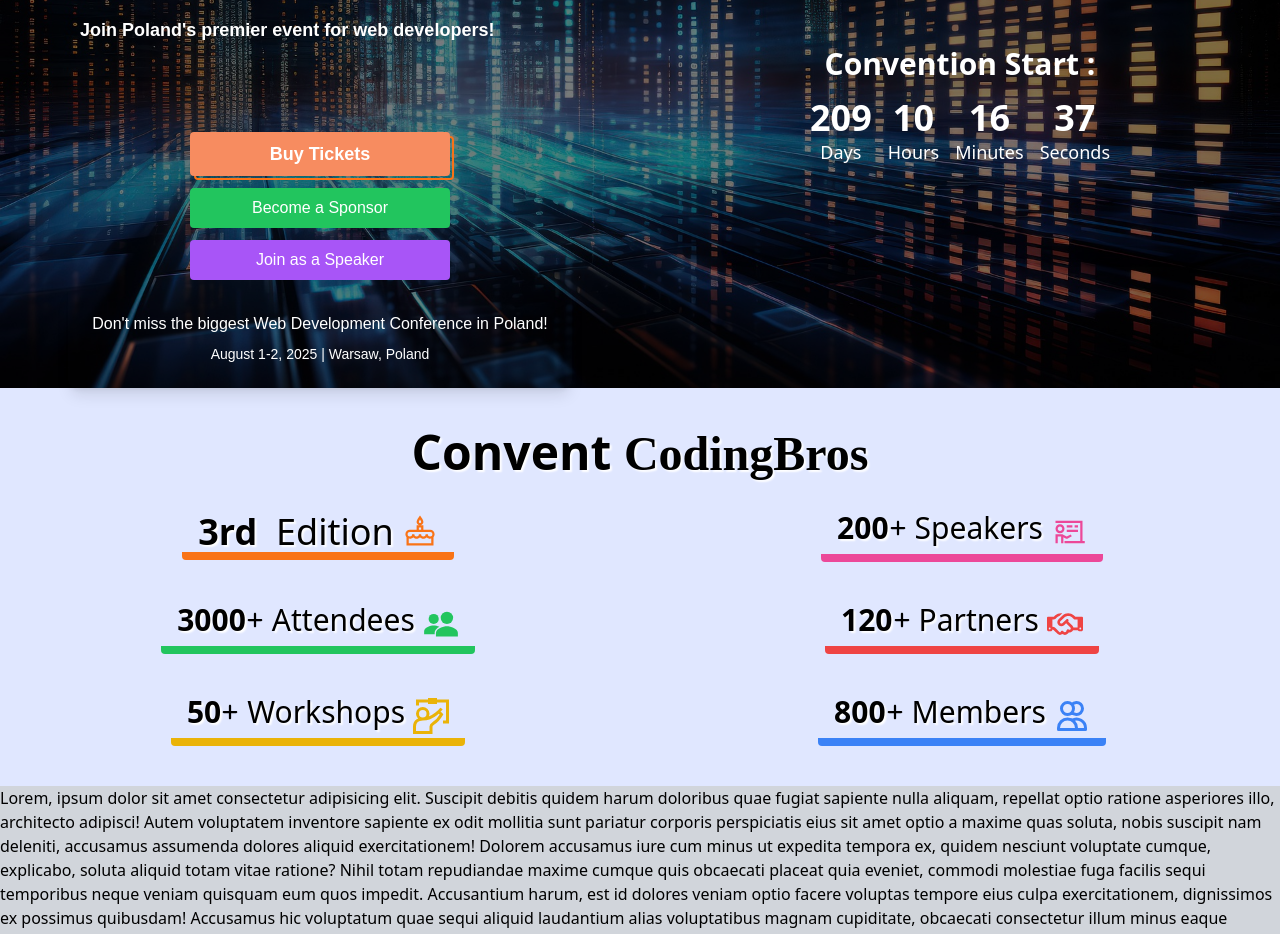
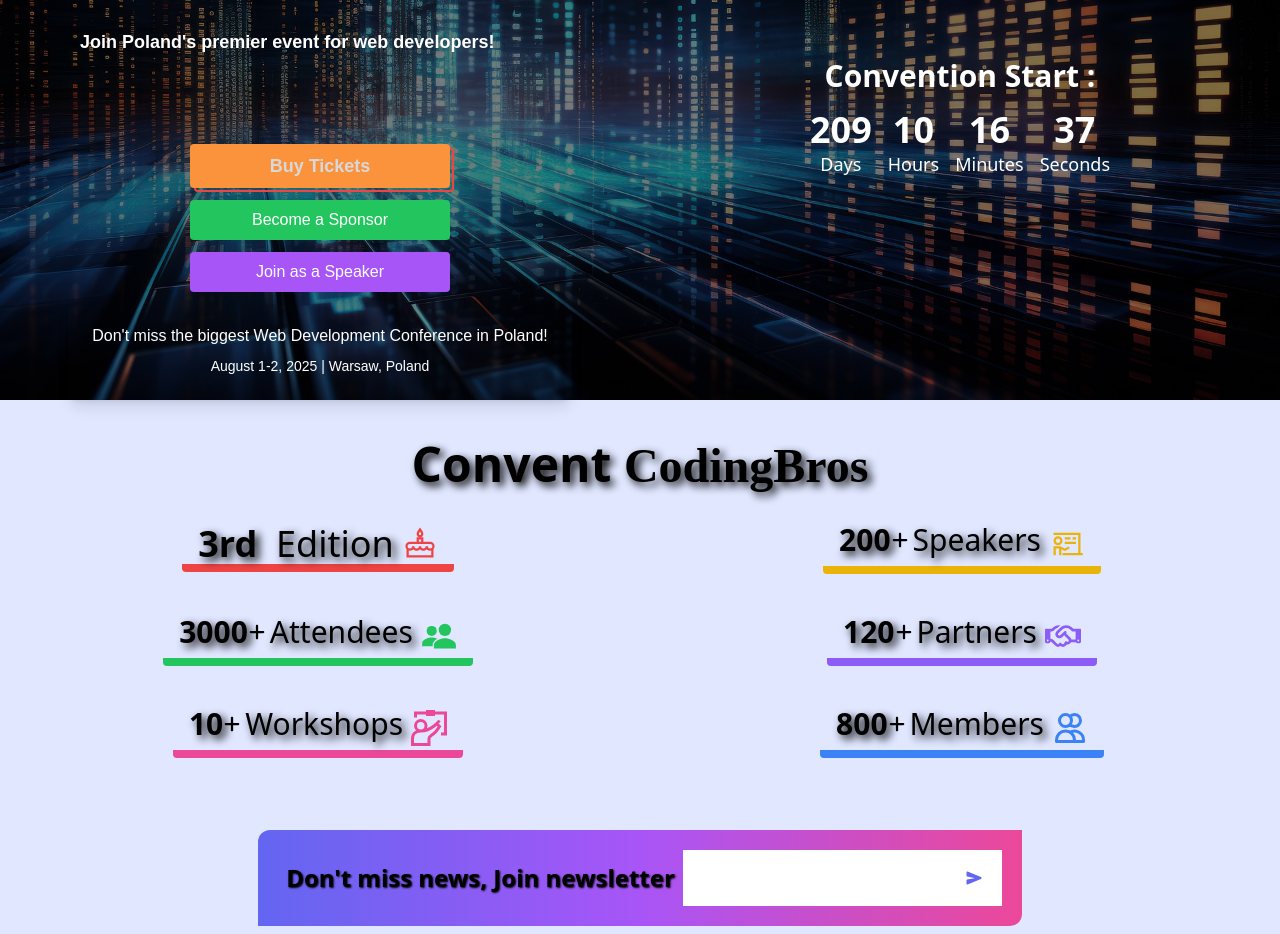
Before and after one commit to sabaudianin/NicePage, a React app: page / in a window 1280 px wide. Shown: the part 240-1174 px from the top of the page. Built offline with nearby package versions, Linux system fonts and the light colour scheme; no server answers.

Commit message:
added newsletter component

```diff
--- a/package.json
+++ b/package.json
@@ -29,13 +29,16 @@
     "webpack-dev-server": "^5.2.0"
   },
   "dependencies": {
+    "@hookform/resolvers": "^3.10.0",
     "@reduxjs/toolkit": "^2.5.0",
     "firebase": "^11.1.0",
     "react": "^18.3.1",
     "react-dom": "^18.2.0",
+    "react-hook-form": "^7.54.2",
     "react-icons": "^5.4.0",
     "react-redux": "^9.2.0",
     "react-router-dom": "^7.1.1",
-    "react-scroll": "^1.9.0"
+    "react-scroll": "^1.9.0",
+    "zod": "^3.24.1"
   }
 }
--- a/src/components/aboutUs/AboutCard.jsx
+++ b/src/components/aboutUs/AboutCard.jsx
@@ -15,7 +15,7 @@ export const AboutCard = ({
       >
         <p className="mb-2 flex items-center">
           <b>{number}</b>
-          <span className="inline text-lg mr-2">
+          <span className="inline text-lg mr-1">
             <FaPlus />
           </span>
           {label}
--- a/src/components/aboutUs/AboutUs.jsx
+++ b/src/components/aboutUs/AboutUs.jsx
@@ -14,8 +14,8 @@ export const AboutUs = () => {
       number: "200",
       label: "Speakers",
       icon: LiaChalkboardTeacherSolid,
-      borderColor: "border-pink-500",
-      iconColor: "text-pink-500",
+      borderColor: "border-yellow-500",
+      iconColor: "text-yellow-500",
     },
     {
       number: "3000",
@@ -28,15 +28,15 @@ export const AboutUs = () => {
       number: "120",
       label: "Partners",
       icon: FaRegHandshake,
-      borderColor: "border-red-500",
-      iconColor: "text-red-500",
+      borderColor: " border-violet-500",
+      iconColor: " text-violet-500",
     },
     {
-      number: "50",
+      number: "10",
       label: "Workshops",
       icon: GrWorkshop,
-      borderColor: "border-yellow-500",
-      iconColor: "text-yellow-500",
+      borderColor: "border-pink-500",
+      iconColor: "text-pink-500",
     },
     {
       number: "800",
@@ -48,21 +48,18 @@ export const AboutUs = () => {
   ];
 
   return (
-    <section
-      className="my-6 px-4"
-      style={{ textShadow: "2px 2px 2px #fff" }}
-    >
+    <section className="my-6 px-4 text-shadow-lg dark:text-shadow-fff">
       <h2 className="text-5xl font-bold mb-8 text-center">
         Convent <span className="font-rubik">CodingBros</span>
       </h2>
 
       <div className="grid grid-cols-1 md:grid-cols-2 gap-10 place-items-center">
         <article className="text-4xl text-center font-medium">
-          <div className="w-full h-full rounded border-b-8 px-4 border-orange-500 z-0 flex items-center justify-center gap-2">
+          <div className="w-full h-full rounded border-b-8 px-4 border-red-500 z-0 flex items-center justify-center gap-2">
             <span className="mb-0 flex items-center">
               <b>3rd </b> &nbsp; Edition
             </span>
-            <LiaBirthdayCakeSolid className="text-orange-500 text-4xl inline" />
+            <LiaBirthdayCakeSolid className="text-red-500 text-4xl inline" />
           </div>
         </article>
 
--- a/src/components/home/Home.jsx
+++ b/src/components/home/Home.jsx
@@ -4,6 +4,7 @@ import { scroller } from "react-scroll";
 import { Cta } from "../cta/Cta";
 import { BuyTicketButton } from "../../elements/BuyTicketButton";
 import { AboutUs } from "../aboutUs/AboutUs";
+import { NewsLetter } from "../newsletter/NewsLetter";
 
 export const Home = () => {
   const location = useLocation();
@@ -24,6 +25,7 @@ export const Home = () => {
         >
           <AboutUs />
         </section>
+        <NewsLetter />
         <section
           id="section2"
           className="h-screen bg-gray-300 overflow-auto"
--- a/src/components/nav/MenuHamburger.jsx
+++ b/src/components/nav/MenuHamburger.jsx
@@ -46,7 +46,7 @@ export const MenuHamburger = () => {
       {isVisible && (
         <div
           ref={menuRef}
-          className="absolute top-12 right-0 bg-white dark:bg-gray-700 shadow-md rounded p-4 m-2 flex flex-col gap-2"
+          className="absolute top-22 right-[-15px] bg-white dark:bg-gray-700 shadow-md rounded p-2"
         >
           <NavLinks className="flex flex-col gap-2" />
         </div>
--- a/src/components/nav/NavLinks.jsx
+++ b/src/components/nav/NavLinks.jsx
@@ -1,6 +1,7 @@
 import React from "react";
 import { useNavigate, useLocation } from "react-router-dom";
 import { scroller } from "react-scroll";
+import { BuyTicketButton } from "../../elements/BuyTicketButton";
 
 export const NavLinks = ({ className }) => {
   const scrollLinks = [
@@ -32,12 +33,8 @@ export const NavLinks = ({ className }) => {
           {link.label}
         </button>
       ))}
-      <button
-        onClick={() => navigate("/tickets")}
-        className="hover:text-orange-500"
-      >
-        Buy tickets
-      </button>
+
+      <BuyTicketButton />
     </div>
   );
 };
--- /dev/null
+++ b/src/components/newsletter/NewsLetter.jsx
@@ -0,0 +1,49 @@
+import { useForm } from "react-hook-form";
+import { zodResolver } from "@hookform/resolvers/zod";
+import { newsletterSchema } from "./newsletterSchema";
+import { IoSend } from "react-icons/io5";
+
+export const NewsLetter = () => {
+  const {
+    register,
+    handleSubmit,
+    formState: { errors },
+  } = useForm({ resolver: zodResolver(newsletterSchema) });
+
+  const submitNewsletter = (data) => {
+    console.log(data);
+  };
+
+  return (
+    <section className="py-8 bg-indigo-100 dark:bg-neutral-900 flex justify-center items-center ">
+      <div className="relative ">
+        {/* <div className=" absolute top-5 left-5 bg-gradient-to-l from-indigo-500 via-purple-500 to-pink-500 w-full h-full px-15 py-10 rounded-tl-xl rounded-br-xl"></div>
+        <div className=" absolute -top-5 -left-5 bg-gradient-to-l from-indigo-500 via-purple-500 to-pink-500 w-full h-full px-15 py-10 rounded-tl-xl rounded-br-xl"></div> */}
+
+        <div className="relative flex flex-col lg:flex-row justify-center items-center bg-gradient-to-r from-indigo-500 via-purple-500 to-pink-500 px-5 py-5 rounded-tl-xl rounded-br-xl">
+          <h2 className="text-2xl p-2 text-shadow text-center font-bold">
+            Don't miss news, Join newsletter
+          </h2>
+
+          <form
+            className="flex items-center"
+            onSubmit={handleSubmit(submitNewsletter)}
+          >
+            <input
+              {...register("email")}
+              className="p-4"
+            />
+
+            <button
+              type="submit"
+              className="bg-white p-5 text-indigo-500"
+            >
+              <IoSend />
+            </button>
+          </form>
+          <p className="text-red-500">{errors.email?.message}</p>
+        </div>
+      </div>
+    </section>
+  );
+};
--- /dev/null
+++ b/src/components/newsletter/newsletterSchema.js
@@ -0,0 +1,5 @@
+import { z } from "zod";
+
+export const newsletterSchema = z.object({
+  email: z.string().email({ message: "Invalid email address" }),
+});
--- a/src/elements/BuyTicketButton.jsx
+++ b/src/elements/BuyTicketButton.jsx
@@ -1,7 +1,7 @@
 export const BuyTicketButton = () => {
   return (
-    <div className="relative inline-block">
-      <div className="absolute top-1 left-1 w-full h-full rounded       border-2 border-orange-500 z-0 "></div>
+    <div className="relative ">
+      <div className="absolute top-1 left-1 w-full h-full rounded       border-2 border-red-500 z-0 "></div>
 
       <button
         onClick={() => console.log("Buy ticket")}
@@ -17,8 +17,7 @@ export const BuyTicketButton = () => {
             text-lg
             font-bold
             animate-bgPulse
-
-          "
+            "
       >
         Buy Tickets
       </button>
--- a/tailwind.config.js
+++ b/tailwind.config.js
@@ -1,4 +1,7 @@
 /** @type {import('tailwindcss').Config} */
+
+const plugin = require("tailwindcss/plugin");
+
 module.exports = {
   darkMode: "class",
   content: [
@@ -19,15 +22,30 @@ module.exports = {
       },
       keyframes: {
         bgPulse: {
-          "0%": { background: "rgb(240, 204, 173)" },
-          "50%": { background: "rgb(255, 60, 0)" },
-          "100%": { background: "rgb(238, 198, 160)" },
+          "0%": { color: "#fff" },
+          "50%": { color: "#000" },
+          "100%": { color: "#fff)" },
         },
       },
       animation: {
-        bgPulse: "bgPulse 1.5s infinite",
+        bgPulse: "bgPulse 3s infinite",
       },
     },
   },
-  plugins: [],
+  plugins: [
+    plugin(function ({ addUtilities }) {
+      const newUtilities = {
+        ".text-shadow": {
+          textShadow: "1px 1px 2px #000",
+        },
+        ".text-shadow-lg": {
+          textShadow: "4px 4px 8px #000",
+        },
+        ".text-shadow-fff": {
+          textShadow: "4px 4px 8px #fff",
+        },
+      };
+      addUtilities(newUtilities, ["hover", "dark"]);
+    }),
+  ],
 };
```
Also changed, not shown: 1 other file (tests, documents, lock files or other folders).
